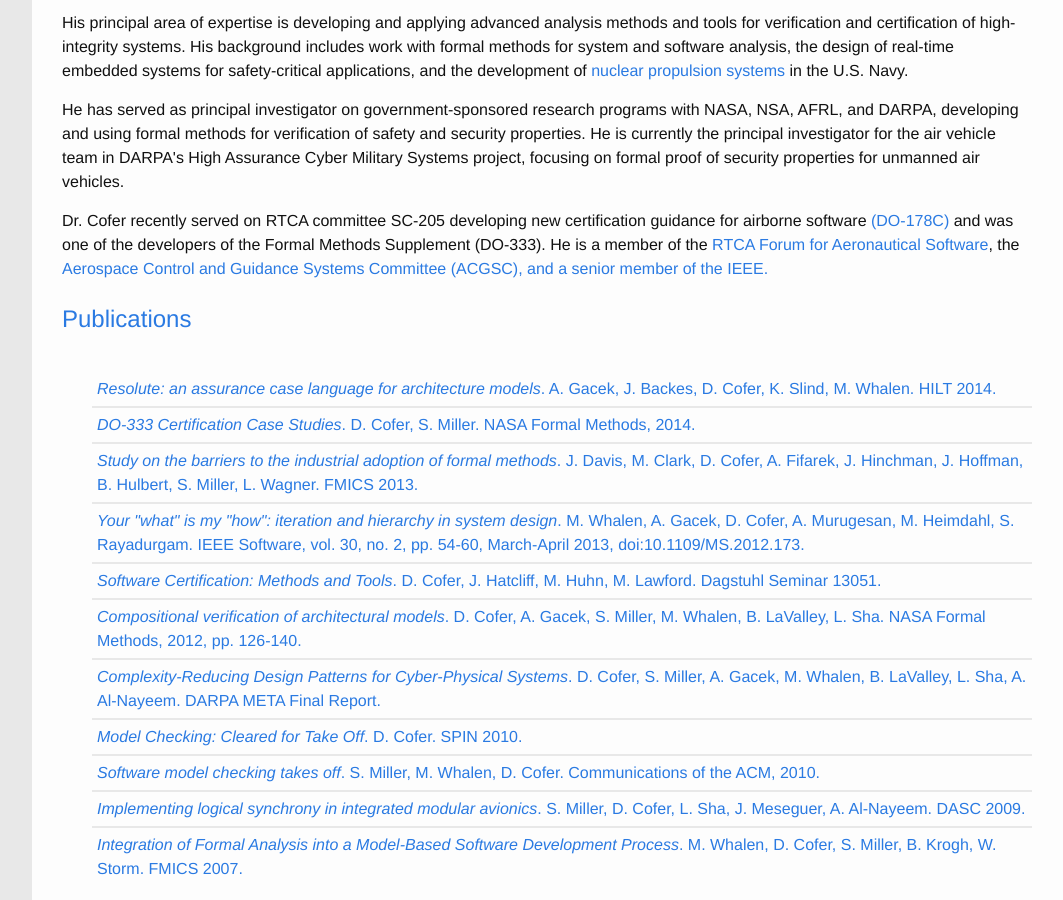
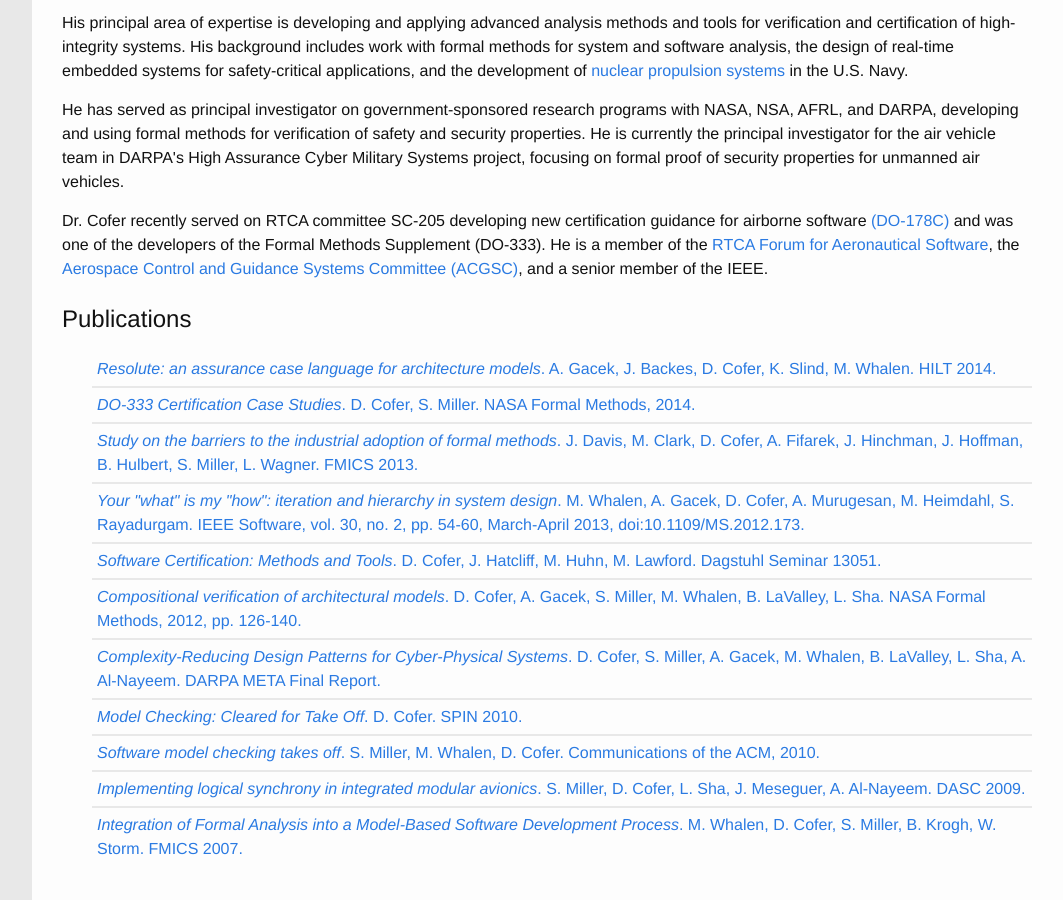
Before and after one commit to loonwerks/loonwerks.github.io, a Jekyll site: the page built from people/darren-cofer.html, in a window 1280 px wide and 900 px high, scrolled down 507 px. Shown: the whole window, without its empty margins (168-1231 px from the left). Built offline with Jekyll 4.4.1, drawn with Linux system fonts in a browser that asks for light colours; Markdown is read by kramdown in place of the engine named in the settings; part of the change alters nothing that is shown.

```diff
--- a/people/darren-cofer.html
+++ b/people/darren-cofer.html
@@ -14,4 +14,4 @@ picture: /images/cofer.jpg
 
 <p>He has served as principal investigator on government-sponsored research programs with NASA, NSA, AFRL, and DARPA, developing and using formal methods for verification of safety and security properties. He is currently the principal investigator for the air vehicle team in DARPA's High Assurance Cyber Military Systems project, focusing on formal proof of security properties for unmanned air vehicles.  </p>
 
-<p>Dr. Cofer recently served on RTCA committee SC-205 developing new certification guidance for airborne software <A href="http://www.rtca.org/store_product.asp?prodid=803">(DO-178C)</A> and was one of the developers of the Formal Methods Supplement (DO-333).  He is a member of the <A href="http://www.rtca.org/content.asp?pl=33&sl=170&contentid=170">RTCA Forum for Aeronautical Software</A>, the <A href="acgsc.org">Aerospace Control and Guidance Systems Committee (ACGSC), and a senior member of the IEEE. </p>
+<p>Dr. Cofer recently served on RTCA committee SC-205 developing new certification guidance for airborne software <A href="http://www.rtca.org/store_product.asp?prodid=803">(DO-178C)</A> and was one of the developers of the Formal Methods Supplement (DO-333).  He is a member of the <A href="http://www.rtca.org/content.asp?pl=33&sl=170&contentid=170">RTCA Forum for Aeronautical Software</A>, the <A href="acgsc.org">Aerospace Control and Guidance Systems Committee (ACGSC)</A>, and a senior member of the IEEE. </p>
```
